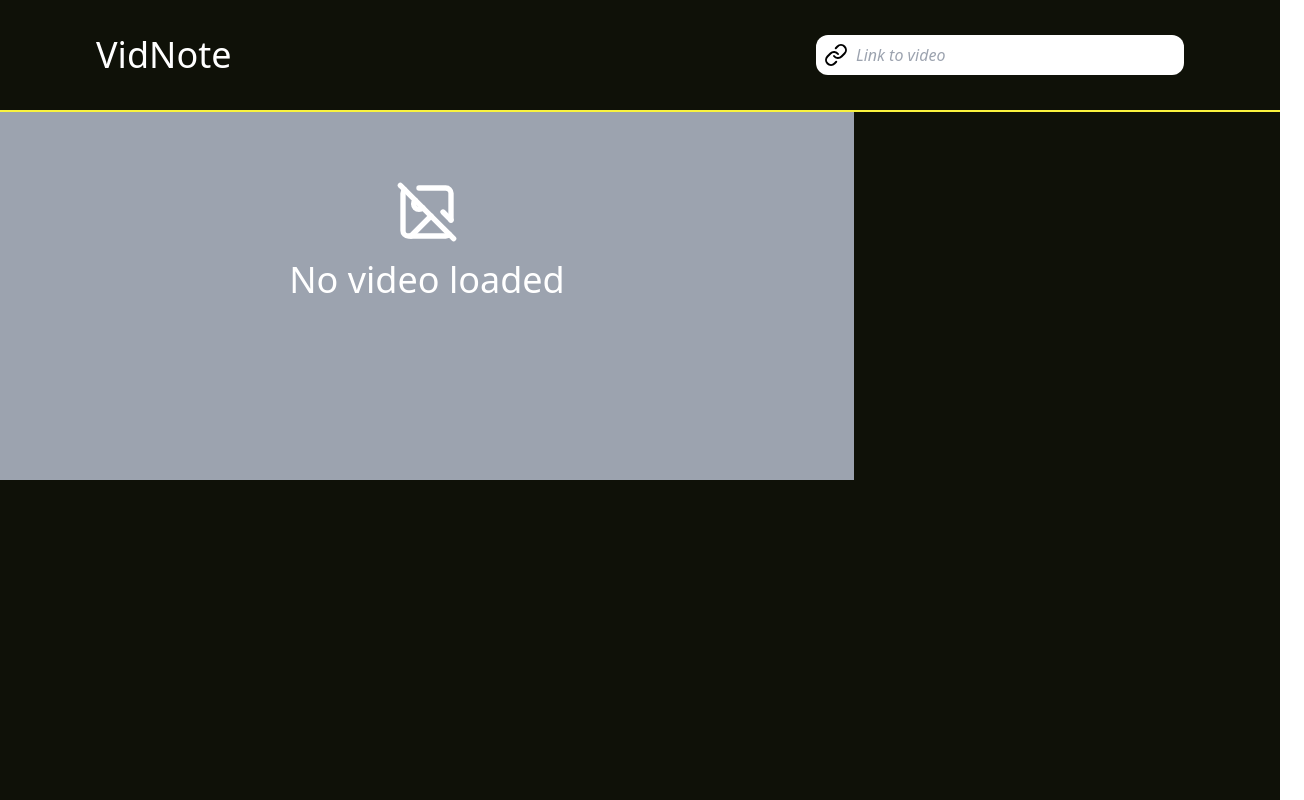
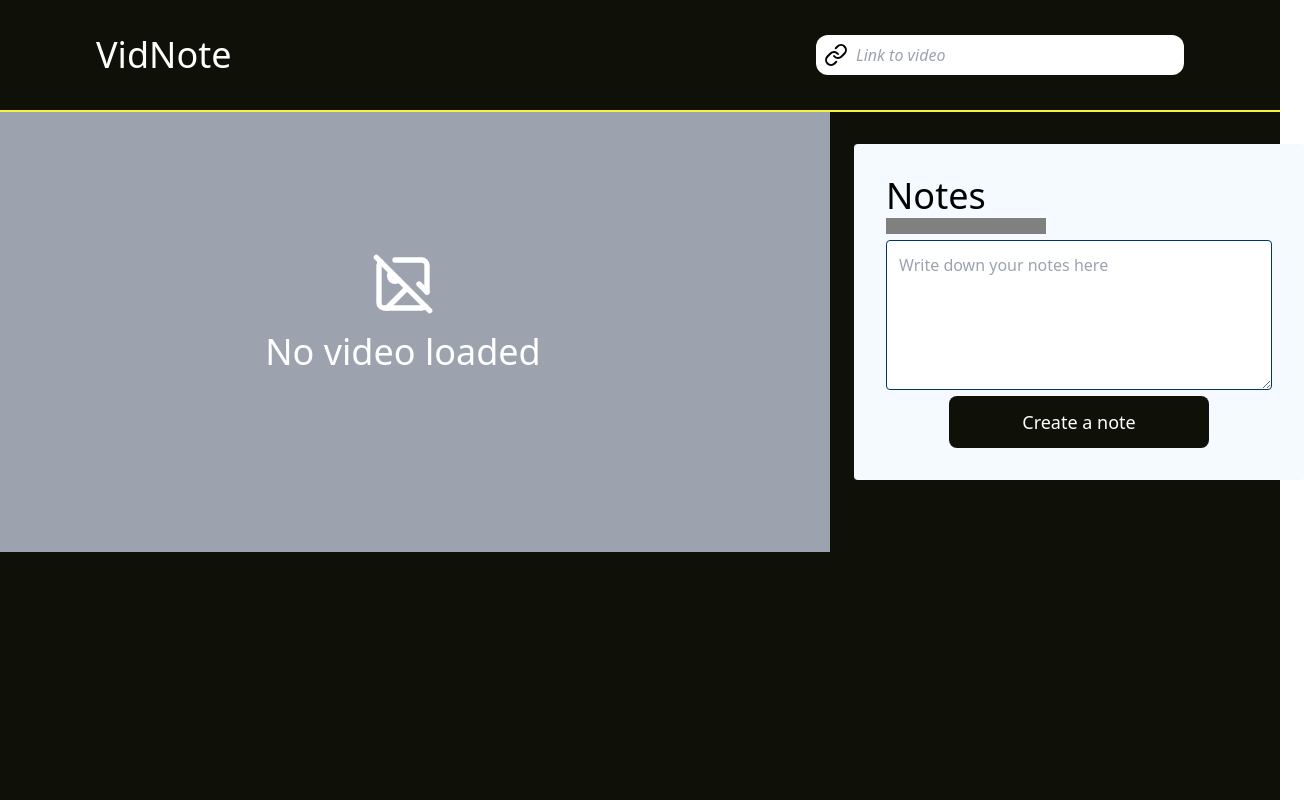
Before and after one commit to afeef97/set2023-vidnote, a React (Vite) app: page / in a window 1280 px wide. Shown: the whole page, 1304 px wide, since content can reach past the window. Built offline with nearby package versions, Linux system fonts and the light colour scheme.

Commit message:
Created notes input panel

```diff
--- /dev/null
+++ b/src/components/notes/NotesInputPanel.jsx
@@ -0,0 +1,39 @@
+import { useAtom } from "jotai";
+import React from "react";
+import { useForm } from "react-hook-form";
+import { videoTimeAtom } from "../../atoms";
+import Button from "../shared/Button";
+
+const NotesInputPanel = () => {
+    const [videoTime] = useAtom(videoTimeAtom);
+    const { register, handleSubmit, watch } = useForm();
+
+    const onSubmit = (data, event) => {
+        event.preventDefault();
+        if (data.notes) {
+            console.log(data);
+        }
+    };
+
+    return (
+        <form
+            onSubmit={handleSubmit(onSubmit)}
+            className="flex flex-col items-center justify-between w-[450px] h-full bg-secondaryBG rounded p-8 text-black">
+            <div className="w-full">
+                <h2>Notes</h2>
+                <progress max={1} value={videoTime.played}></progress>
+
+                <textarea
+                    className="w-full rounded p-3 max-h-[290px] min-h-[150px] outline-none border border-secondaryAccent"
+                    placeholder="Write down your notes here"
+                    {...register("notes")}
+                />
+            </div>
+            <div>
+                <Button variant={"solid"}>Create a note</Button>
+            </div>
+        </form>
+    );
+};
+
+export default NotesInputPanel;
--- a/src/index.css
+++ b/src/index.css
@@ -5,3 +5,29 @@
 body {
     @apply text-mainText;
 }
+
+h1 {
+    @apply text-6xl;
+}
+
+h2 {
+    @apply text-4xl;
+}
+
+h3 {
+    @apply text-2xl;
+}
+
+progress[value] {
+    width: 100%;
+    height: 0.25rem;
+}
+
+progress[value]::-webkit-progress-bar {
+    @apply bg-mainBG rounded;
+}
+
+progress[value]::-webkit-progress-value {
+    @apply bg-mainAccent rounded-sm;
+    margin-top: -10px;
+}
--- a/src/pages/Home.jsx
+++ b/src/pages/Home.jsx
@@ -1,13 +1,19 @@
 import React from "react";
 import Header from "../components/Header";
 import VideoPlayer from "../components/video/VideoPlayer";
+import NotesInputPanel from "../components/notes/NotesInputPanel";
 
 const Home = () => {
     return (
         <div className={`w-screen h-screen bg-mainBG`}>
             <Header />
-
-            <VideoPlayer />
+            <div className="h-28"></div>
+            <div className="h-1/2 w-screen flex justify-center items-center">
+                <div className="flex justify-center items-center gap-6">
+                    <VideoPlayer />
+                    <NotesInputPanel />
+                </div>
+            </div>
         </div>
     );
 };
```
